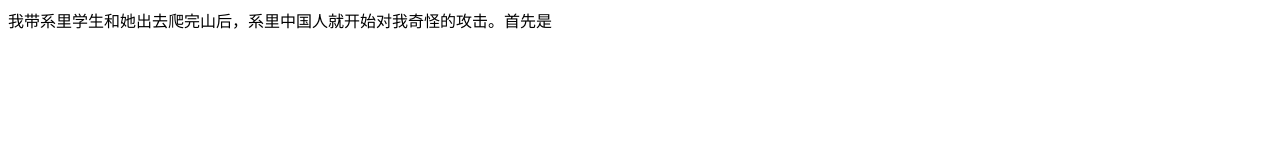
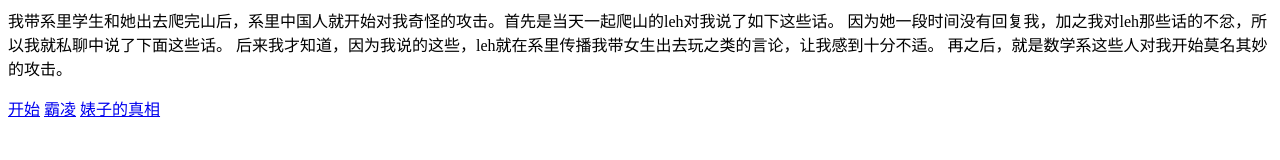
Before and after one commit to BitchLXY/BitchLXY.github.io, a plain HTML site: page 霸凌.html in a window 1280 px wide. Drawn offline with Linux system fonts and the light colour scheme.

Commit message:
Update 霸凌.html

```diff
--- a/霸凌.html
+++ b/霸凌.html
@@ -1 +1,18 @@
-我带系里学生和她出去爬完山后，系里中国人就开始对我奇怪的攻击。首先是
+<html>
+<head>
+<title>霸凌</title>
+</head>
+<body>
+  <p>
+我带系里学生和她出去爬完山后，系里中国人就开始对我奇怪的攻击。首先是当天一起爬山的leh对我说了如下这些话。
+
+因为她一段时间没有回复我，加之我对leh那些话的不忿，所以我就私聊中说了下面这些话。
+
+    后来我才知道，因为我说的这些，leh就在系里传播我带女生出去玩之类的言论，让我感到十分不适。
+
+    再之后，就是数学系这些人对我开始莫名其妙的攻击。
+  </p>
+  <a href="开始.html">开始</a>
+  <a href="霸凌.html">霸凌</a>
+  <a href="婊子的真相.html">婊子的真相</a>
+</body>
```
